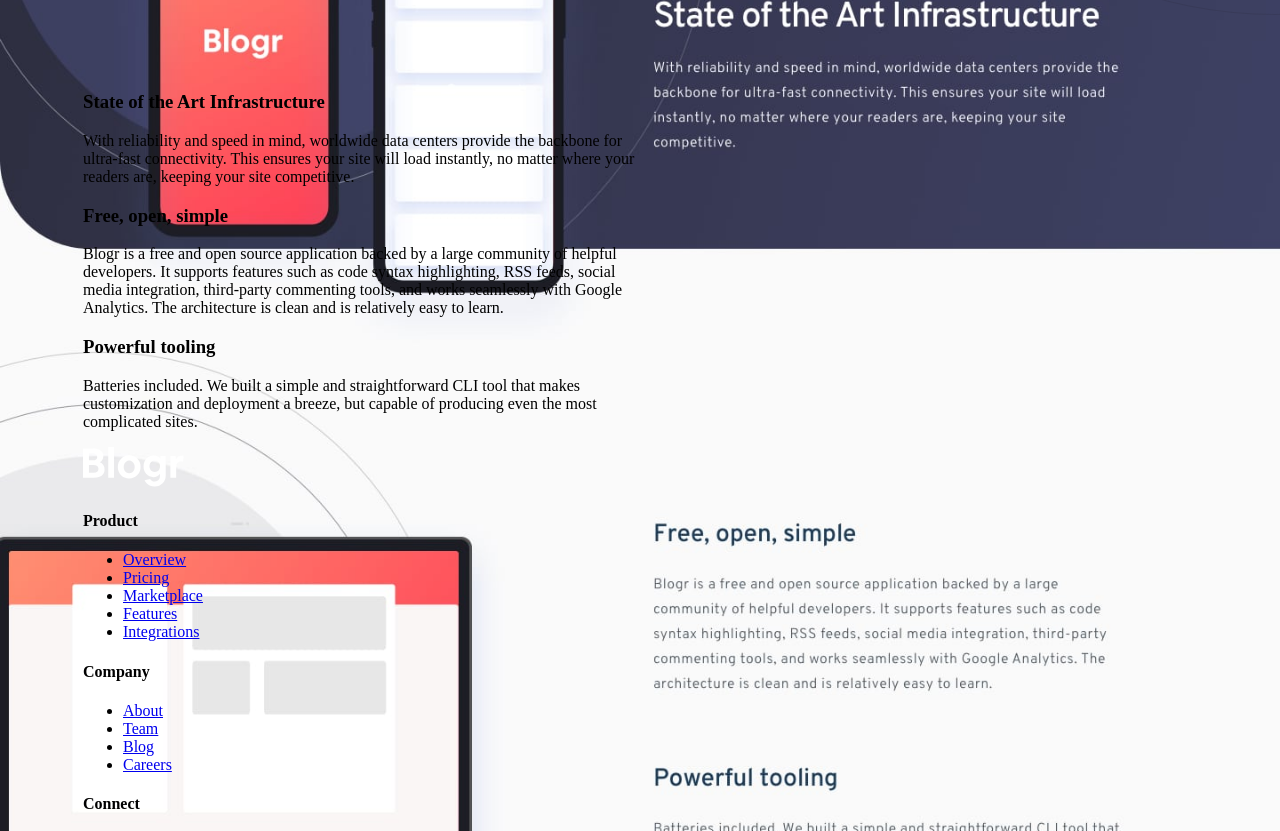
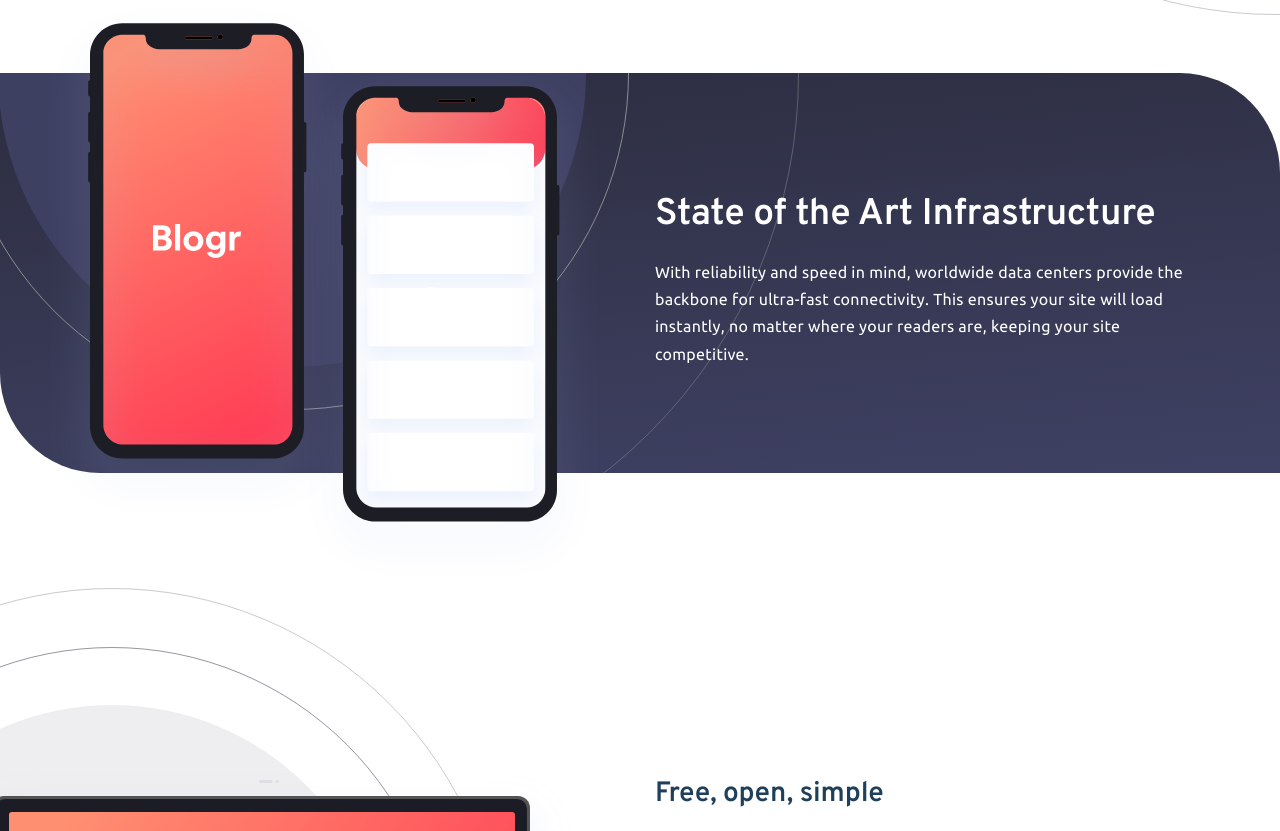
Before and after one commit to developerhasan99/blogr-landing-page-main, a plain HTML site: page index.html in a window 1280 px wide. Shown: the part 1538-2369 px from the top of the page. Drawn offline with Linux system fonts and the light colour scheme.

Commit message:
Desktop Design is done!

```diff
--- a/index.html
+++ b/index.html
@@ -19,17 +19,13 @@
     <link rel="stylesheet" href="./public/css/style.css" />
   </head>
   <body>
-    <img
-      style="position: absolute; top: 0; left: 0; z-index: -1"
-      width="100%"
-      src="./design/desktop-design.jpg"
-      alt=""
-    />
     <section id="hero">
       <div class="bg-overlay">
         <div class="container">
           <header>
-            <div class="logo">Blogr</div>
+            <div class="logo">
+              <img src="./images/logo.svg" alt="Blogr" />
+            </div>
             <nav>
               <ul class="navbar-nav">
                 <li>
@@ -98,17 +94,25 @@
       </div>
     </section>
     <section id="infustructure">
+      <div class="bg-overlay">
         <div class="container">
           <div class="row">
-          <div class="col-md-6"></div>
+            <div class="col-md-6">
+              <img
+                src="./images/illustration-phones.svg"
+                alt="Phones"
+                class="img-infustructure"
+              />
+            </div>
             <div class="col-md-6">
               <h3>State of the Art Infrastructure</h3>
               <p>
-              With reliability and speed in mind, worldwide data centers provide
-              the backbone for ultra-fast connectivity. This ensures your site
-              will load instantly, no matter where your readers are, keeping
-              your site competitive.
+                With reliability and speed in mind, worldwide data centers
+                provide the backbone for ultra-fast connectivity. This ensures
+                your site will load instantly, no matter where your readers are,
+                keeping your site competitive.
               </p>
+            </div>
           </div>
         </div>
       </div>
@@ -116,7 +120,15 @@
     <section id="open">
       <div class="container">
         <div class="row">
-          <div class="col-md-6"></div>
+          <div class="col-md-6">
+            <div>
+              <img
+                class="open-laptop-mobile-img"
+                src="./images/illustration-laptop-mobile.svg"
+                alt="Laptop"
+              />
+            </div>
+          </div>
           <div class="col-md-6">
             <h3>Free, open, simple</h3>
             <p>
--- a/public/css/style.scss
+++ b/public/css/style.scss
@@ -27,22 +27,13 @@
 #hero {
   background: linear-gradient(125deg, hsl(13, 100%, 72%), hsl(353, 100%, 62%));
   border-bottom-left-radius: 100px;
-}
-
   .bg-overlay {
     background-image: url(../../images/bg-pattern-intro-desktop.svg);
-  background-position: -450px -1330px;
+    background-position: -440px -1340px;
     background-size: initial;
     border-bottom-left-radius: 5rem;
   }
-
-.container {
-  width: 100%;
-  margin: auto;
-  padding-left: 15px;
-  padding-right: 15px;
 }
-
 header {
   display: grid;
   padding-top: 58px;
@@ -108,7 +99,7 @@
 
 .hero-contents {
   text-align: center;
-  padding-top: 8rem;
+  padding-top: 123px;
   padding-bottom: 155px;
   h1 {
     font-size: 59px;
@@ -119,9 +110,10 @@
   }
   p {
     color: #fff;
-    font-family: $font-one;
+    font-family: $font-two;
     font-size: 20px;
-    margin-bottom: 40px;
+    margin-bottom: 49px;
+    margin-top: 13px;
   }
   .button-group {
     .start-btn {
@@ -129,10 +121,10 @@
       background: #fff;
       color: $color-light-red;
       border-radius: 25px;
-      padding: 14px 25px;
+      padding: 15px 20px;
       font-size: 16px;
       font-weight: 500;
-      font-family: $font-one;
+      font-family: $font-two;
       margin-right: 5px;
     }
     .learn-btn {
@@ -143,7 +135,7 @@
       padding: 13px 25px;
       border-radius: 25px;
       font-weight: 500;
-      font-family: $font-one;
+      font-family: $font-two;
       margin-left: 5px;
     }
   }
@@ -156,7 +148,7 @@
   background-position: 790px 71px;
   background-repeat: no-repeat;
   padding-top: 156px;
-  padding-bottom: 198px;
+  padding-bottom: 184px;
   .section-title {
     text-align: center;
     font-size: 37px;
@@ -164,18 +156,7 @@
     color: $color-very-dark-blue;
     margin-top: 0;
     margin-bottom: 4.8rem;
-  }
-  .row {
-    display: flex;
-    align-items: center;
-    flex-wrap: wrap;
-    margin-left: -15px;
-    margin-right: -15px;
-    .col-md-6 {
-      position: relative;
-      width: 100%;
-      padding-left: 15px;
-      padding-right: 15px;
+    letter-spacing: -0.3px;
   }
   .section-small-title {
     color: $color-very-dark-blue;
@@ -185,15 +166,124 @@
   }
   p {
     color: $color-dark-grayish;
-      font-family: $font-one;
-      font-size: 18px;
+    font-family: $font-two;
+    font-size: 16px;
     letter-spacing: 0.3px;
     margin-bottom: 4.8rem;
+    line-height: 1.7;
   }
 }
 .img-desktop-editor {
   display: none;
 }
+
+#infustructure {
+  background: linear-gradient(175deg, hsl(237, 17%, 21%), hsl(237, 23%, 32%));
+  height: 400px;
+  border-top-right-radius: 100px;
+  border-bottom-left-radius: 100px;
+  .bg-overlay {
+    background-image: url(../../images/bg-pattern-circles.svg);
+    background-repeat: no-repeat;
+    background-position: -215px -510px;
+    height: 400px;
+    .img-infustructure {
+      transform: translate(-35px, -70px);
+    }
+    h3 {
+      color: #fff;
+      font-family: $font-one;
+      font-weight: 600;
+      margin-top: 118px;
+      font-size: 37px;
+      margin-bottom: 21px;
+      letter-spacing: -0.2px;
+    }
+    p {
+      color: #fff;
+      font-family: $font-two;
+      font-weight: 300;
+      font-size: 16px;
+      letter-spacing: 0.3px;
+      line-height: 1.7;
+    }
+  }
+}
+#open {
+  padding-top: 275px;
+  padding-bottom: 226px;
+  background-image: url(../../images/illustration-laptop-desktop.svg);
+  background-repeat: no-repeat;
+  background-position: -280px 115px;
+  .open-laptop-mobile-img {
+    display: none;
+  }
+  h3 {
+    color: $color-very-dark-blue;
+    font-family: $font-one;
+    font-weight: 600;
+    font-size: 28px;
+    margin-bottom: 25px;
+    letter-spacing: -0.2px;
+  }
+  p {
+    color: $color-dark-grayish;
+    font-family: $font-two;
+    font-weight: 300;
+    font-size: 16px;
+    line-height: 1.7;
+    letter-spacing: 0.3px;
+    margin-bottom: 78px;
+  }
+}
+
+footer {
+  padding-top: 70px;
+  padding-bottom: 64px;
+  background-color: hsl(240, 10%, 16%);
+  border-top-right-radius: 100px;
+  h4 {
+    color: #fff;
+    font-family: $font-two;
+    margin-top: 5px;
+    margin-bottom: 37px;
+
+  }
+  .footer-links {
+    margin: 0;
+    padding: 0;
+    list-style-type: none;
+    li {
+      margin-bottom: 13px;
+      a {
+        text-decoration: none;
+        color: $color-grayish-blue;
+        font-family: $font-two;
+      }
+    }
+  }
+}
+
+.container {
+  width: 100%;
+  margin: auto;
+  padding-left: 15px;
+  padding-right: 15px;
+}
+
+.row {
+  display: flex;
+  flex-wrap: wrap;
+  margin-left: -15px;
+  margin-right: -15px;
+}
+
+.col-md-3,
+.col-md-6 {
+  position: relative;
+  width: 100%;
+  padding-left: 15px;
+  padding-right: 15px;
 }
 
 @media (min-width: 1200px) {
@@ -204,7 +294,11 @@
 
 @media (min-width: 768px) {
   .col-md-6 {
-    flex: 0, 0, 50%;
+    flex: 0 0 50%;
     max-width: 50%;
   }
+  .col-md-3 {
+    flex: 0 0 25%;
+    max-width: 25%;
   }
+}
```
Also changed, not shown: public/css/style.css, 1 other file. Lines whose indentation alone changed are shown as unchanged.
